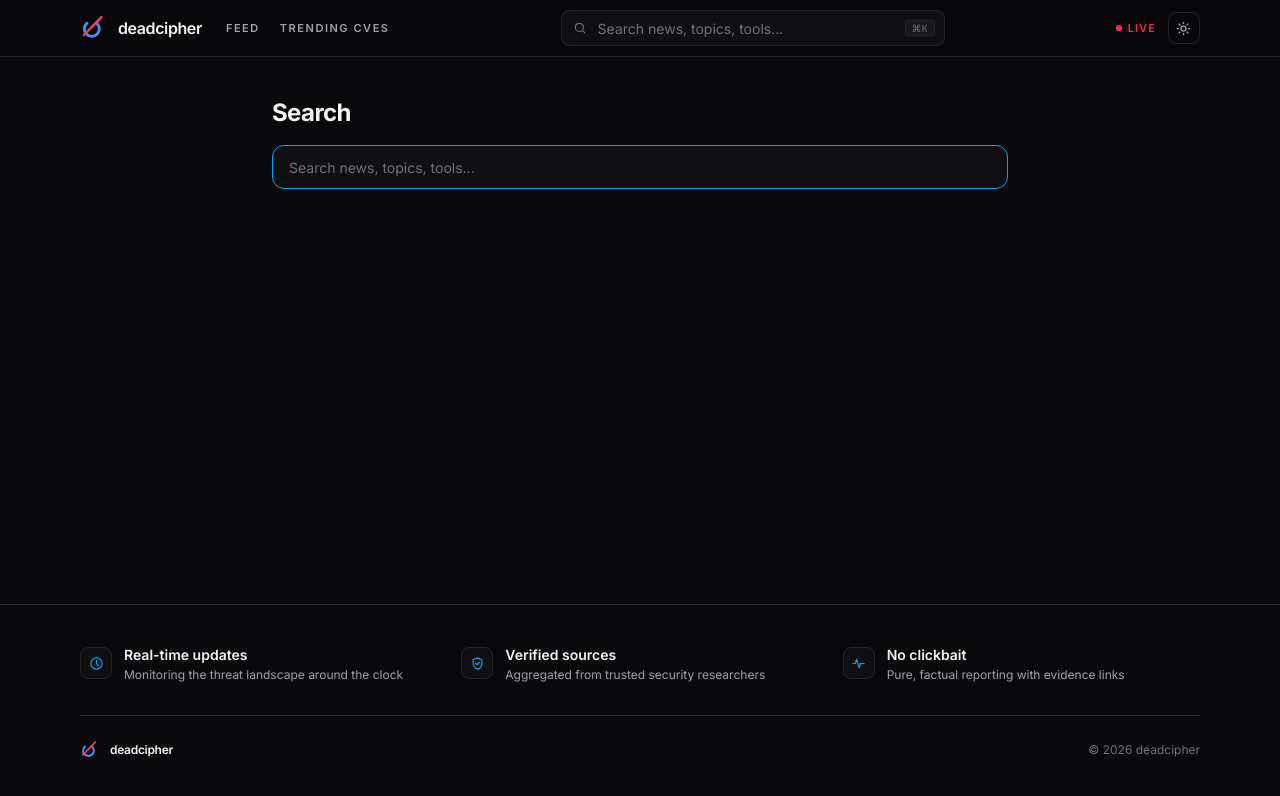
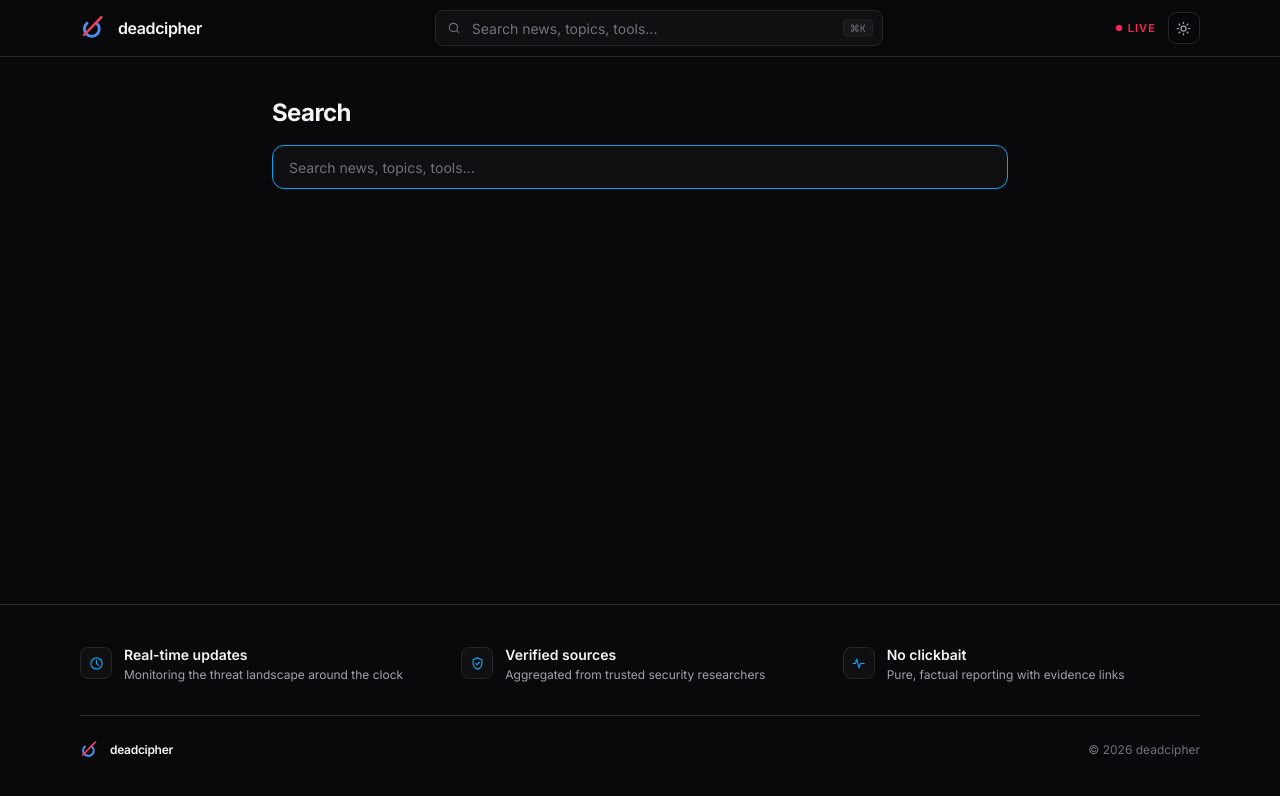
Before and after one commit to rammarpaka/deadcipher, a Next.js app in the folder web/: page /search in a window 1280 px wide. Shown: the top 796 px of the page. Built offline with nearby package versions, Linux system fonts and the light colour scheme.

Commit message:
layout, ui fixes
layout, ui fixes,

```diff
--- a/web/src/app/layout.tsx
+++ b/web/src/app/layout.tsx
@@ -1,4 +1,5 @@
 import type { Metadata, Viewport } from "next";
+import Script from "next/script";
 import { Inter, JetBrains_Mono } from "next/font/google";
 import "./globals.css";
 
@@ -34,7 +35,9 @@ export default function RootLayout({ children }: LayoutProps<"/">) {
       suppressHydrationWarning
     >
       <head>
-        <script dangerouslySetInnerHTML={{ __html: themeBootstrap }} />
+        <Script id="dc-theme" strategy="beforeInteractive">
+          {themeBootstrap}
+        </Script>
       </head>
       <body className="flex min-h-full flex-col bg-background font-sans text-fg">
         {children}
--- a/web/src/app/story/[id]/page.tsx
+++ b/web/src/app/story/[id]/page.tsx
@@ -125,7 +125,7 @@ export default async function StoryPage({ params }: Props) {
 
         <p className="mt-10 border-t border-line pt-6 text-xs leading-relaxed text-faint">
           This report is an original synthesis generated from the public
-          sources cited inline above. Sentences are rewritten, not copied; each
+          sources cited inline above. Sentences are rewritten, not copied each
           citation links back to the article its facts came from.
         </p>
 
--- a/web/src/components/SiteHeader.tsx
+++ b/web/src/components/SiteHeader.tsx
@@ -6,7 +6,6 @@ import Logo from "@/components/Logo";
 
 export default function SiteHeader() {
   const searchRef = useRef<HTMLInputElement>(null);
-
   useEffect(() => {
     function onKey(e: KeyboardEvent) {
       if ((e.metaKey || e.ctrlKey) && e.key.toLowerCase() === "k") {
@@ -23,19 +22,10 @@ export default function SiteHeader() {
 
   return (
     <header className="sticky top-0 z-20 border-b border-line bg-background/80 backdrop-blur">
-      <div className="mx-auto flex h-14 max-w-6xl items-center gap-6 px-4">
+      <div className="mx-auto flex h-14 max-w-6xl items-center gap-4 px-4">
         <Logo />
 
-        <nav className="hidden items-center gap-5 md:flex">
-          <a href="/" className={navLink}>
-            Feed
-          </a>
-          <a href="/#trending-cves" className={navLink}>
-            Trending CVEs
-          </a>
-        </nav>
-
-        <form action="/search" className="relative ml-auto w-full max-w-sm">
+        <form action="/search" className="relative mx-auto w-full max-w-md">
           <svg
             className="pointer-events-none absolute left-3 top-1/2 -translate-y-1/2 text-faint"
             width="14"
@@ -62,7 +52,7 @@ export default function SiteHeader() {
           </kbd>
         </form>
 
-        <div className="ml-auto flex shrink-0 items-center gap-3">
+        <div className="flex shrink-0 items-center gap-3">
           <span className="hidden items-center gap-1.5 sm:inline-flex">
             <span className="relative flex h-1.5 w-1.5">
               <span className="absolute inline-flex h-full w-full animate-ping rounded-full bg-rose-500 opacity-75" />
--- a/web/src/components/StoryCard.tsx
+++ b/web/src/components/StoryCard.tsx
@@ -58,12 +58,9 @@ export default function StoryCard({
           <Favicon key={url} domain={sourceDomain(url)} />
         ))}
       </span>
-      <Link
-        href={`/story/${story.id}`}
-        className="ml-auto inline-flex items-center gap-1 text-xs font-medium text-sky-500 opacity-0 transition-opacity group-hover:opacity-100"
-      >
+      <span className="ml-auto inline-flex items-center gap-1 text-xs font-medium text-sky-500 opacity-0 transition-opacity group-hover:opacity-100">
         Read analysis &rarr;
-      </Link>
+      </span>
     </div>
   );
 
```
